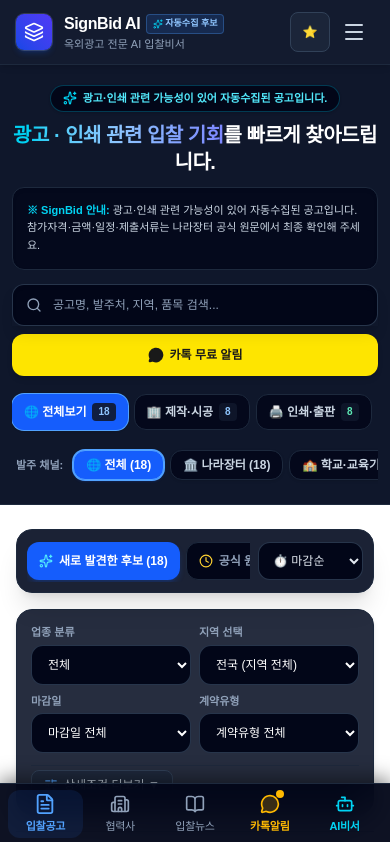
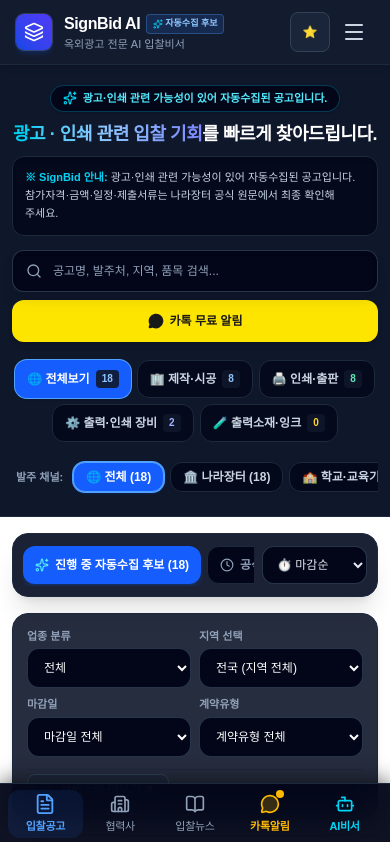
Before and after one commit to parkyoung07/ad-bids-info, a Next.js app: page / in a window 390 px wide. Shown: the top 842 px of the page. Built offline with nearby package versions, Linux system fonts and the light colour scheme.

Commit message:
fix(staging): remove nullClose tab and optimize mobile 390px layout

```diff
--- a/src/app/page.tsx
+++ b/src/app/page.tsx
@@ -33,7 +33,7 @@
   const [sortBy, setSortBy] = useState<"dDay" | "budgetDesc" | "budgetAsc" | "newest">("dDay");
   const [isSubscribeModalOpen, setIsSubscribeModalOpen] = useState(false);
   const [bookmarkedIds, setBookmarkedIds] = useState<string[]>([]);
-  const [viewTab, setViewTab] = useState<"active" | "null_close" | "closed" | "bookmarks">("active");
+  const [viewTab, setViewTab] = useState<"active" | "closed" | "bookmarks">("active");
   const [mounted, setMounted] = useState(false);
 
   // 브라우저 마운트 시점 기록 및 로컬스토리지 북마크 불러오기
@@ -102,36 +102,28 @@
     });
   }, [allBids]);
 
-  // 1. 새로 발견한 후보 (공식 마감일 확인됨 & 마감 시각 미도래)
+  // 1. 진행 중 자동수집 후보 (공식 마감 시각 미도래)
   const activeCandidateBids = useMemo(() => {
     return bidsWithTimeStatus.filter(
-      (b) => !b.isDemo && b.status !== "DEMO 예시" && b.realtimeDDay !== null && !b.realtimeIsExpired
+      (b) => !b.isDemo && b.status !== "DEMO 예시" && !b.realtimeIsExpired
     );
   }, [bidsWithTimeStatus]);
 
-  // 2. 마감일 확인 필요 (마감일이 null이거나 미기재된 공고: 임의 마감/진행 분류 금지)
-  const nullCloseBids = useMemo(() => {
-    return bidsWithTimeStatus.filter(
-      (b) => !b.isDemo && b.status !== "DEMO 예시" && (b.realtimeDDay === null || !b.bidCloseDate)
-    );
-  }, [bidsWithTimeStatus]);
-
-  // 3. 공식 마감 (공식 마감일 확인됨 & 마감 시각 경과)
+  // 2. 공식 마감 (공식 마감 시각 경과)
   const closedCandidateBids = useMemo(() => {
     return bidsWithTimeStatus.filter(
-      (b) => !b.isDemo && b.status !== "DEMO 예시" && b.realtimeDDay !== null && b.realtimeIsExpired
+      (b) => !b.isDemo && b.status !== "DEMO 예시" && b.realtimeIsExpired
     );
   }, [bidsWithTimeStatus]);
 
   // 현재 탭에 따른 기본 대상 리스트
   const currentTabBids = useMemo(() => {
-    if (viewTab === "null_close") return nullCloseBids;
     if (viewTab === "closed") return closedCandidateBids;
     if (viewTab === "bookmarks") {
       return bidsWithTimeStatus.filter((b) => bookmarkedIds.includes(b.id));
     }
     return activeCandidateBids;
-  }, [viewTab, activeCandidateBids, nullCloseBids, closedCandidateBids, bidsWithTimeStatus, bookmarkedIds]);
+  }, [viewTab, activeCandidateBids, closedCandidateBids, bidsWithTimeStatus, bookmarkedIds]);
 
   // 필터링 및 정렬
   const filteredBids = useMemo(() => {
@@ -260,26 +252,26 @@
   }, [allBids]);
 
   return (
-    <div className="flex-1 flex flex-col">
-      {/* 히어로 섹션 */}
+    <div className="flex-1 flex flex-col overflow-x-hidden max-w-full">
+      {/* 히어로 섹션 (모바일 390px 완벽 대응) */}
       <section className="relative overflow-hidden bg-slate-900 border-b border-slate-800 py-5 sm:py-9 px-3 sm:px-6 lg:px-8">
         <div className="max-w-3xl mx-auto text-center space-y-2.5 sm:space-y-3.5 relative z-10">
           {/* 상단 신뢰 배지 */}
-          <div className="inline-flex items-center gap-1.5 px-3 py-1 rounded-full bg-slate-950 border border-cyan-500/30 text-cyan-300 text-[11px] sm:text-xs font-semibold shadow-sm">
-            <Sparkles className="w-3.5 h-3.5 text-cyan-400" />
-            <span>광고·인쇄 관련 가능성이 있어 자동수집된 공고입니다.</span>
+          <div className="inline-flex items-center gap-1.5 px-3 py-1 rounded-full bg-slate-950 border border-cyan-500/30 text-cyan-300 text-[11px] sm:text-xs font-semibold shadow-sm max-w-full">
+            <Sparkles className="w-3.5 h-3.5 text-cyan-400 shrink-0" />
+            <span className="truncate">광고·인쇄 관련 가능성이 있어 자동수집된 공고입니다.</span>
           </div>
 
           {/* 메인 헤드라인 */}
-          <h1 className="text-xl sm:text-2xl lg:text-3xl font-extrabold text-white tracking-tight leading-snug">
+          <h1 className="text-lg sm:text-2xl lg:text-3xl font-extrabold text-white tracking-tight leading-snug break-keep">
             <span className="text-transparent bg-clip-text bg-gradient-to-r from-cyan-400 via-blue-300 to-indigo-400">
               광고 · 인쇄 관련 입찰 기회
             </span>를 빠르게 찾아드립니다.
           </h1>
 
           {/* 공식 원문 확인 필수 안내문 */}
-          <div className="bg-slate-950/80 border border-slate-800 rounded-xl p-3.5 text-left max-w-2xl mx-auto shadow-inner">
-            <p className="text-[11px] sm:text-xs text-slate-300 leading-relaxed">
+          <div className="bg-slate-950/80 border border-slate-800 rounded-xl p-3 sm:p-3.5 text-left max-w-2xl mx-auto shadow-inner">
+            <p className="text-[11px] sm:text-xs text-slate-300 leading-relaxed break-keep">
               <strong className="text-cyan-400 font-bold">※ SignBid 안내:</strong> 광고·인쇄 관련 가능성이 있어 자동수집된 공고입니다. 참가자격·금액·일정·제출서류는 나라장터 공식 원문에서 최종 확인해 주세요.
             </p>
           </div>
@@ -314,13 +306,13 @@
             </button>
           </div>
 
-          {/* 🎯 4대 핵심 분야 원클릭 퀵 필터 칩 */}
-          <div className="pt-1 max-w-4xl mx-auto">
-            <div className="flex items-center justify-start sm:justify-center gap-1.5 overflow-x-auto no-scrollbar py-1">
+          {/* 🎯 4대 핵심 분야 퀵 필터 칩 (모바일 390px 2줄 자동 래핑 대응) */}
+          <div className="pt-1 max-w-4xl mx-auto w-full">
+            <div className="flex flex-wrap items-center justify-center gap-1.5 sm:gap-2 py-1">
               {/* 전체 */}
               <button
                 onClick={() => setFilters({ ...filters, category: "전체" })}
-                className={`shrink-0 inline-flex items-center gap-1.5 px-3 py-1.5 rounded-xl text-xs font-bold transition-all cursor-pointer whitespace-nowrap min-h-[36px] ${
+                className={`inline-flex items-center gap-1.5 px-3 py-1.5 rounded-xl text-xs font-bold transition-all cursor-pointer whitespace-nowrap min-h-[38px] touch-manipulation ${
                   filters.category === "전체"
                     ? "bg-blue-600 text-white shadow-sm ring-1 ring-blue-400"
                     : "bg-slate-950/80 hover:bg-slate-800 text-slate-300 border border-slate-800"
@@ -335,7 +327,7 @@
               {/* 🏢 제작·시공 */}
               <button
                 onClick={() => setFilters({ ...filters, category: "제작·시공" })}
-                className={`shrink-0 inline-flex items-center gap-1.5 px-3 py-1.5 rounded-xl text-xs font-bold transition-all cursor-pointer whitespace-nowrap min-h-[36px] ${
+                className={`inline-flex items-center gap-1.5 px-3 py-1.5 rounded-xl text-xs font-bold transition-all cursor-pointer whitespace-nowrap min-h-[38px] touch-manipulation ${
                   filters.category === "제작·시공"
                     ? "bg-blue-600 text-white shadow-sm ring-1 ring-blue-400"
                     : "bg-slate-950/80 hover:bg-slate-800 text-slate-300 border border-slate-800"
@@ -350,7 +342,7 @@
               {/* 🖨️ 인쇄·출판 */}
               <button
                 onClick={() => setFilters({ ...filters, category: "인쇄·출판" })}
-                className={`shrink-0 inline-flex items-center gap-1.5 px-3 py-1.5 rounded-xl text-xs font-bold transition-all cursor-pointer whitespace-nowrap min-h-[36px] ${
+                className={`inline-flex items-center gap-1.5 px-3 py-1.5 rounded-xl text-xs font-bold transition-all cursor-pointer whitespace-nowrap min-h-[38px] touch-manipulation ${
                   filters.category === "인쇄·출판"
                     ? "bg-emerald-600 text-white shadow-sm ring-1 ring-emerald-400"
                     : "bg-slate-950/80 hover:bg-slate-800 text-slate-300 border border-slate-800"
@@ -365,7 +357,7 @@
               {/* ⚙️ 출력·인쇄 장비 */}
               <button
                 onClick={() => setFilters({ ...filters, category: "출력·인쇄 장비" })}
-                className={`shrink-0 inline-flex items-center gap-1.5 px-3 py-1.5 rounded-xl text-xs font-bold transition-all cursor-pointer whitespace-nowrap min-h-[36px] ${
+                className={`inline-flex items-center gap-1.5 px-3 py-1.5 rounded-xl text-xs font-bold transition-all cursor-pointer whitespace-nowrap min-h-[38px] touch-manipulation ${
                   filters.category === "출력·인쇄 장비"
                     ? "bg-indigo-600 text-white shadow-sm ring-1 ring-indigo-400"
                     : "bg-slate-950/80 hover:bg-slate-800 text-slate-300 border border-slate-800"
@@ -380,7 +372,7 @@
               {/* 🧪 출력소재·잉크 */}
               <button
                 onClick={() => setFilters({ ...filters, category: "출력소재·잉크" })}
-                className={`shrink-0 inline-flex items-center gap-1.5 px-3 py-1.5 rounded-xl text-xs font-bold transition-all cursor-pointer whitespace-nowrap min-h-[36px] ${
+                className={`inline-flex items-center gap-1.5 px-3 py-1.5 rounded-xl text-xs font-bold transition-all cursor-pointer whitespace-nowrap min-h-[38px] touch-manipulation ${
                   filters.category === "출력소재·잉크"
                     ? "bg-amber-600 text-white shadow-sm ring-1 ring-amber-400"
                     : "bg-slate-950/80 hover:bg-slate-800 text-slate-300 border border-slate-800"
@@ -474,39 +466,27 @@
       </section>
 
       {/* 메인 컨텐츠 영역 */}
-      <main className="flex-1 max-w-7xl mx-auto w-full px-4 sm:px-6 lg:px-8 py-6 space-y-4 sm:space-y-5">
-        {/* 공고 구분 탭 & 상단 컨트롤 바 */}
+      <main className="flex-1 max-w-7xl mx-auto w-full px-3 sm:px-6 lg:px-8 py-4 sm:py-6 space-y-4 sm:space-y-5">
+        {/* 공고 구분 3대 탭 버튼 & 상단 컨트롤 바 */}
         <div className="sticky top-14 sm:top-16 z-20 bg-slate-900/95 backdrop-blur-md border border-slate-800 rounded-2xl p-2.5 sm:p-3 shadow-xl">
           <div className="flex items-center justify-between gap-2">
-            {/* 공고 구분 4대 탭 버튼 */}
+            {/* 공고 구분 3대 탭 버튼 (회장님 지시: 공식 원문 확인 필요 0건 탭 삭제) */}
             <div className="flex flex-nowrap items-center gap-1.5 overflow-x-auto no-scrollbar py-0.5">
               <button
                 onClick={() => setViewTab("active")}
-                className={`shrink-0 px-3 py-1.5 rounded-xl text-xs sm:text-sm font-bold transition-all cursor-pointer flex items-center gap-1.5 min-h-[38px] whitespace-nowrap ${
+                className={`shrink-0 px-3 py-1.5 rounded-xl text-xs sm:text-sm font-bold transition-all cursor-pointer flex items-center gap-1.5 min-h-[38px] whitespace-nowrap touch-manipulation ${
                   viewTab === "active"
                     ? "bg-blue-600 text-white shadow-md shadow-blue-600/20"
                     : "bg-slate-950 text-slate-400 hover:text-white border border-slate-800"
                 }`}
               >
                 <Sparkles className="w-3.5 h-3.5 text-cyan-300" />
-                <span>새로 발견한 후보 ({activeCandidateBids.length})</span>
-              </button>
-
-              <button
-                onClick={() => setViewTab("null_close")}
-                className={`shrink-0 px-3 py-1.5 rounded-xl text-xs sm:text-sm font-bold transition-all cursor-pointer flex items-center gap-1.5 min-h-[38px] whitespace-nowrap ${
-                  viewTab === "null_close"
-                    ? "bg-amber-600 text-white shadow-md shadow-amber-600/20"
-                    : "bg-slate-950 text-slate-400 hover:text-white border border-slate-800"
-                }`}
-              >
-                <Clock className="w-3.5 h-3.5 text-amber-300" />
-                <span>공식 원문 확인 필요 ({nullCloseBids.length})</span>
+                <span>진행 중 자동수집 후보 ({activeCandidateBids.length})</span>
               </button>
 
               <button
                 onClick={() => setViewTab("closed")}
-                className={`shrink-0 px-3 py-1.5 rounded-xl text-xs sm:text-sm font-bold transition-all cursor-pointer flex items-center gap-1.5 min-h-[38px] whitespace-nowrap ${
+                className={`shrink-0 px-3 py-1.5 rounded-xl text-xs sm:text-sm font-bold transition-all cursor-pointer flex items-center gap-1.5 min-h-[38px] whitespace-nowrap touch-manipulation ${
                   viewTab === "closed"
                     ? "bg-slate-800 text-rose-300 border border-rose-600/50"
                     : "bg-slate-950 text-slate-400 hover:text-white border border-slate-800"
@@ -519,7 +499,7 @@
               <button
                 id="bookmarks"
                 onClick={() => setViewTab("bookmarks")}
-                className={`shrink-0 px-3 py-1.5 rounded-xl text-xs sm:text-sm font-bold transition-all cursor-pointer flex items-center gap-1.5 min-h-[38px] whitespace-nowrap ${
+                className={`shrink-0 px-3 py-1.5 rounded-xl text-xs sm:text-sm font-bold transition-all cursor-pointer flex items-center gap-1.5 min-h-[38px] whitespace-nowrap touch-manipulation ${
                   viewTab === "bookmarks"
                     ? "bg-slate-800 text-amber-300 border border-amber-500/40"
                     : "bg-slate-950 text-slate-400 hover:text-white border border-slate-800"
@@ -571,14 +551,14 @@
 
         {/* 공고 카드 그리드 */}
         {filteredBids.length === 0 ? (
-          <div className="bg-slate-900/60 rounded-2xl border border-slate-800 p-12 text-center my-6 shadow-sm">
+          <div className="bg-slate-900/60 rounded-2xl border border-slate-800 p-8 sm:p-12 text-center my-4 sm:my-6 shadow-sm">
             <div className="w-12 h-12 bg-slate-800 rounded-full flex items-center justify-center mx-auto mb-3 text-slate-400">
               <Search className="w-6 h-6" />
             </div>
             <h3 className="text-base font-bold text-slate-200 mb-1">
               해당 조건의 입찰 후보 공고가 없습니다
             </h3>
-            <p className="text-xs text-slate-400 mb-4">
+            <p className="text-xs text-slate-400 mb-4 max-w-md mx-auto leading-relaxed">
               광고·인쇄 관련 가능성이 있어 자동수집된 공고입니다. 참가자격·금액·일정·제출서류는 나라장터 공식 원문에서 최종 확인해 주세요.
             </p>
             <button
@@ -586,13 +566,13 @@
                 setFilters(INITIAL_FILTERS);
                 setSearchQuery("");
               }}
-              className="inline-flex items-center gap-1 px-4 py-2 bg-blue-600/20 text-blue-300 hover:bg-blue-600/30 rounded-xl text-xs font-semibold border border-blue-500/30 transition-colors"
+              className="inline-flex items-center gap-1 px-4 py-2 bg-blue-600/20 text-blue-300 hover:bg-blue-600/30 rounded-xl text-xs font-semibold border border-blue-500/30 transition-colors cursor-pointer"
             >
               전체 조건 초기화
             </button>
           </div>
         ) : (
-          <div className="grid grid-cols-1 md:grid-cols-2 gap-4">
+          <div className="grid grid-cols-1 md:grid-cols-2 gap-3.5 sm:gap-4">
             {filteredBids.map((bid) => (
               <BidCard
                 key={bid.id}
```
